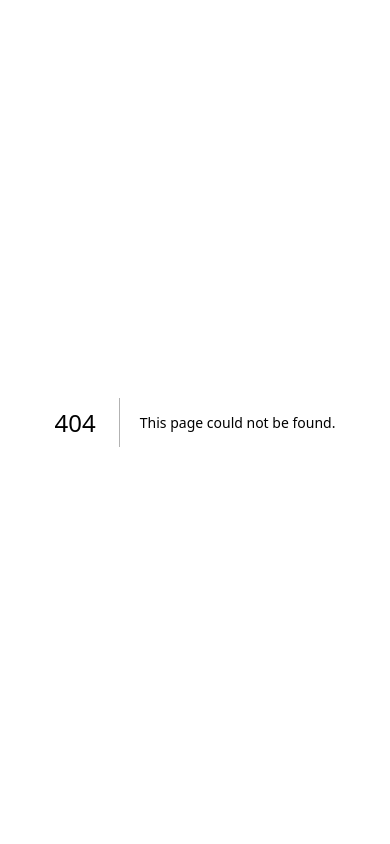
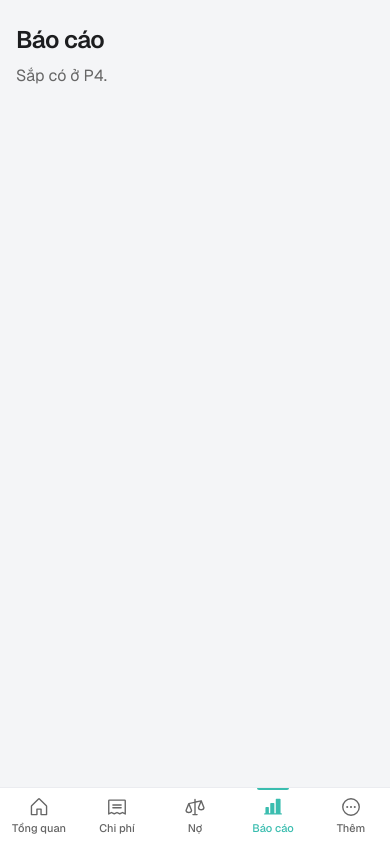
Before and after one commit to datngo68/antrua-v2, a Next.js app: page /reports in a window 390 px wide. Before the commit this address had no page. Built offline with nearby package versions, Linux system fonts and the light colour scheme.

Commit message:
feat: add responsive app shell with sidebar and bottom nav

```diff
--- /dev/null
+++ b/app/expenses/page.tsx
@@ -0,0 +1,10 @@
+import { AppShell } from "@/components/app-shell";
+
+export default function ExpensesPage() {
+  return (
+    <AppShell userLabel="Dev">
+      <h1 className="text-2xl font-semibold tracking-tight">Chi phí</h1>
+      <p className="mt-2 text-muted">Sắp có ở P1.</p>
+    </AppShell>
+  );
+}
--- /dev/null
+++ b/app/group/page.tsx
@@ -0,0 +1,10 @@
+import { AppShell } from "@/components/app-shell";
+
+export default function GroupPage() {
+  return (
+    <AppShell userLabel="Dev">
+      <h1 className="text-2xl font-semibold tracking-tight">Nhóm</h1>
+      <p className="mt-2 text-muted">Sắp có ở P5.</p>
+    </AppShell>
+  );
+}
--- a/app/page.tsx
+++ b/app/page.tsx
@@ -1,8 +1,10 @@
+import { AppShell } from "@/components/app-shell";
+
 export default function HomePage() {
   return (
-    <main>
-      <h1>AnTrua</h1>
-      <p>P0 foundation scaffold</p>
-    </main>
+    <AppShell userLabel="Dev">
+      <h1 className="text-2xl font-semibold tracking-tight">Tổng quan</h1>
+      <p className="mt-2 text-muted">Dashboard sẽ có ở P3.</p>
+    </AppShell>
   );
 }
--- /dev/null
+++ b/app/payments/page.tsx
@@ -0,0 +1,10 @@
+import { AppShell } from "@/components/app-shell";
+
+export default function PaymentsPage() {
+  return (
+    <AppShell userLabel="Dev">
+      <h1 className="text-2xl font-semibold tracking-tight">Nợ</h1>
+      <p className="mt-2 text-muted">Sắp có ở P2.</p>
+    </AppShell>
+  );
+}
--- /dev/null
+++ b/app/reports/page.tsx
@@ -0,0 +1,10 @@
+import { AppShell } from "@/components/app-shell";
+
+export default function ReportsPage() {
+  return (
+    <AppShell userLabel="Dev">
+      <h1 className="text-2xl font-semibold tracking-tight">Báo cáo</h1>
+      <p className="mt-2 text-muted">Sắp có ở P4.</p>
+    </AppShell>
+  );
+}
--- /dev/null
+++ b/app/settings/page.tsx
@@ -0,0 +1,10 @@
+import { AppShell } from "@/components/app-shell";
+
+export default function SettingsPage() {
+  return (
+    <AppShell userLabel="Dev">
+      <h1 className="text-2xl font-semibold tracking-tight">Cài đặt</h1>
+      <p className="mt-2 text-muted">Sắp có.</p>
+    </AppShell>
+  );
+}
--- /dev/null
+++ b/components/app-shell.tsx
@@ -0,0 +1,26 @@
+"use client";
+
+import { AppSidebar } from "@/components/app-sidebar";
+import { BottomNav } from "@/components/bottom-nav";
+
+export function AppShell({
+  children,
+  userLabel,
+  onLogout,
+}: {
+  children: React.ReactNode;
+  userLabel: string;
+  onLogout?: () => void;
+}) {
+  return (
+    <div className="min-h-[100dvh] bg-background">
+      <AppSidebar userLabel={userLabel} />
+      <div className="md:pl-60">
+        <main className="mx-auto max-w-[1400px] px-4 py-6 pb-20 md:pb-6">
+          {children}
+        </main>
+      </div>
+      <BottomNav userLabel={userLabel} onLogout={onLogout} />
+    </div>
+  );
+}
--- /dev/null
+++ b/components/app-sidebar.tsx
@@ -0,0 +1,67 @@
+"use client";
+
+import Link from "next/link";
+import { usePathname } from "next/navigation";
+import {
+  ChartBar,
+  House,
+  Receipt,
+  Scales,
+} from "@phosphor-icons/react";
+import { primaryNav } from "@/components/nav-items";
+import { cn } from "@/lib/utils";
+
+const icons = {
+  House,
+  Receipt,
+  Scales,
+  ChartBar,
+} as const;
+
+function isActive(pathname: string, href: string) {
+  if (href === "/") return pathname === "/";
+  return pathname === href || pathname.startsWith(`${href}/`);
+}
+
+export function AppSidebar({ userLabel }: { userLabel: string }) {
+  const pathname = usePathname();
+
+  return (
+    <aside className="fixed inset-y-0 left-0 z-40 hidden w-60 border-r border-border bg-card md:flex md:flex-col">
+      <div className="flex h-14 items-center border-b border-border px-4">
+        <span className="text-base font-semibold tracking-tight text-foreground">
+          AnTrua
+        </span>
+      </div>
+      <nav className="flex flex-1 flex-col gap-1 p-3" aria-label="Chính">
+        {primaryNav.map((item) => {
+          const Icon = icons[item.icon];
+          const active = isActive(pathname, item.href);
+          return (
+            <Link
+              key={item.href}
+              href={item.href}
+              aria-current={active ? "page" : undefined}
+              className={cn(
+                "relative flex min-h-11 items-center gap-3 rounded-md px-3 text-sm font-medium transition-colors active:scale-[0.98]",
+                active
+                  ? "bg-primary/10 text-primary"
+                  : "text-muted hover:bg-accent hover:text-foreground",
+              )}
+            >
+              {active ? (
+                <span
+                  aria-hidden
+                  className="absolute left-0 top-1/2 h-6 w-1 -translate-y-1/2 rounded-r bg-primary"
+                />
+              ) : null}
+              <Icon size={20} weight={active ? "fill" : "regular"} />
+              {item.label}
+            </Link>
+          );
+        })}
+      </nav>
+      <div className="border-t border-border p-4 text-sm text-muted">{userLabel}</div>
+    </aside>
+  );
+}
--- /dev/null
+++ b/components/bottom-nav.tsx
@@ -0,0 +1,115 @@
+"use client";
+
+import Link from "next/link";
+import { usePathname } from "next/navigation";
+import {
+  ChartBar,
+  DotsThreeCircle,
+  House,
+  Receipt,
+  Scales,
+} from "@phosphor-icons/react";
+import { moreNav, primaryNav } from "@/components/nav-items";
+import {
+  Sheet,
+  SheetContent,
+  SheetHeader,
+  SheetTitle,
+  SheetTrigger,
+} from "@/components/ui/sheet";
+import { cn } from "@/lib/utils";
+
+const icons = {
+  House,
+  Receipt,
+  Scales,
+  ChartBar,
+} as const;
+
+function isActive(pathname: string, href: string) {
+  if (href === "/") return pathname === "/";
+  return pathname === href || pathname.startsWith(`${href}/`);
+}
+
+export function BottomNav({
+  userLabel,
+  onLogout,
+}: {
+  userLabel: string;
+  onLogout?: () => void;
+}) {
+  const pathname = usePathname();
+
+  return (
+    <nav
+      className="fixed inset-x-0 bottom-0 z-40 border-t border-border bg-card md:hidden"
+      aria-label="Điều hướng mobile"
+    >
+      <ul className="grid grid-cols-5">
+        {primaryNav.map((item) => {
+          const Icon = icons[item.icon];
+          const active = isActive(pathname, item.href);
+          return (
+            <li key={item.href}>
+              <Link
+                href={item.href}
+                aria-current={active ? "page" : undefined}
+                className={cn(
+                  "relative flex min-h-14 flex-col items-center justify-center gap-0.5 text-[11px] font-medium active:scale-[0.98]",
+                  active ? "text-primary" : "text-muted",
+                )}
+              >
+                {active ? (
+                  <span
+                    aria-hidden
+                    className="absolute top-0 h-0.5 w-8 rounded-b bg-primary"
+                  />
+                ) : null}
+                <Icon size={22} weight={active ? "fill" : "regular"} />
+                {item.label}
+              </Link>
+            </li>
+          );
+        })}
+        <li>
+          <Sheet>
+            <SheetTrigger
+              className={cn(
+                "flex min-h-14 w-full flex-col items-center justify-center gap-0.5 text-[11px] font-medium text-muted active:scale-[0.98]",
+              )}
+            >
+              <DotsThreeCircle size={22} />
+              Thêm
+            </SheetTrigger>
+            <SheetContent side="bottom" className="rounded-t-xl">
+              <SheetHeader>
+                <SheetTitle>Thêm</SheetTitle>
+                <p className="text-sm text-muted">{userLabel}</p>
+              </SheetHeader>
+              <div className="flex flex-col gap-1 px-4 pb-6">
+                {moreNav.map((item) => (
+                  <Link
+                    key={item.href}
+                    href={item.href}
+                    className="flex min-h-11 items-center rounded-md px-3 text-sm font-medium text-foreground hover:bg-accent active:scale-[0.98]"
+                  >
+                    {item.label}
+                  </Link>
+                ))}
+                {onLogout ? (
+                  <button
+                    type="button"
+                    onClick={onLogout}
+                    className="flex min-h-11 items-center rounded-md px-3 text-left text-sm font-medium text-destructive hover:bg-accent active:scale-[0.98]"
+                  >
+                    Đăng xuất
+                  </button>
+                ) : null}
+              </div>
+            </SheetContent>
+          </Sheet>
+        </li>
+      </ul>
+    </nav>
+  );
+}
--- /dev/null
+++ b/components/nav-items.ts
@@ -0,0 +1,11 @@
+export const primaryNav = [
+  { href: "/", label: "Tổng quan", icon: "House" },
+  { href: "/expenses", label: "Chi phí", icon: "Receipt" },
+  { href: "/payments", label: "Nợ", icon: "Scales" },
+  { href: "/reports", label: "Báo cáo", icon: "ChartBar" },
+] as const;
+
+export const moreNav = [
+  { href: "/settings", label: "Cài đặt" },
+  { href: "/group", label: "Nhóm" },
+] as const;
```
